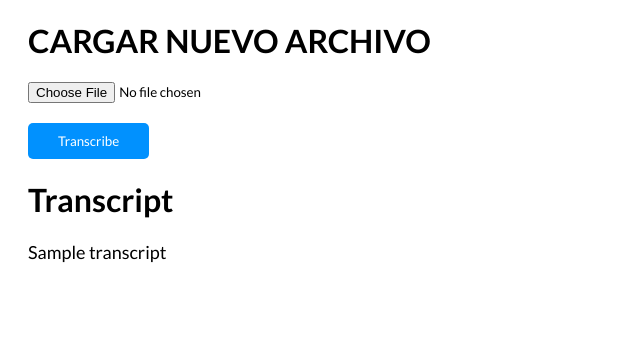
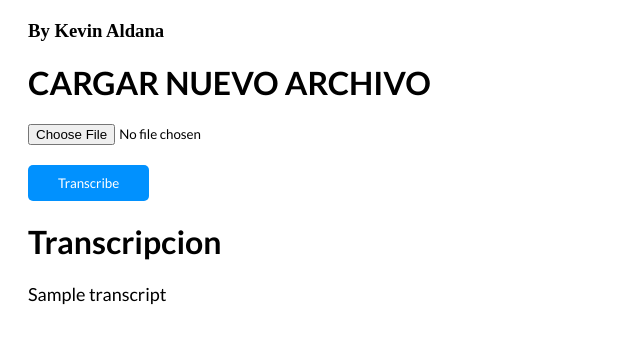
Before and after one commit to KevinAldana/Speech_recognition-Flask, a Flask app: template templates/index.html in a window 1280 px wide. Shown: the top 344 px of the page, without its empty margins (0-640 px from the left). Run offline with Flask 2, Linux system fonts and the light colour scheme; the template is opened without the code that fills it: most values are stand-ins (such as "Sample title", 1, 10 or a date in 2020).

Commit message:
Update index.html

```diff
--- a/templates/index.html
+++ b/templates/index.html
@@ -8,6 +8,7 @@
 </head>
 <body>
 <div id="speechContainer">
+    <h3> By Kevin Aldana </h3>
     <h1>CARGAR NUEVO ARCHIVO</h1>
     <form method="post" enctype="multipart/form-data">
         <input type="file" name="file"/>
@@ -17,7 +18,7 @@
 
     {% if transcript != "" %}
         <div id="speechTranscriptContainer">
-            <h1>Transcript</h1>
+            <h1>Transcripcion</h1>
             <p id="speechText">{{ transcript }}</p>
         </div>
     {% endif %}
```
